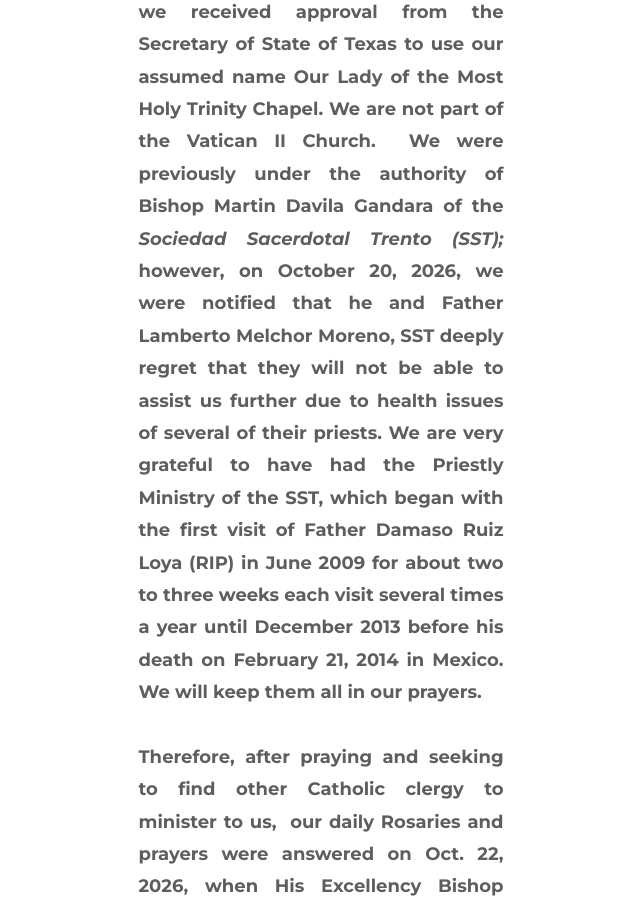
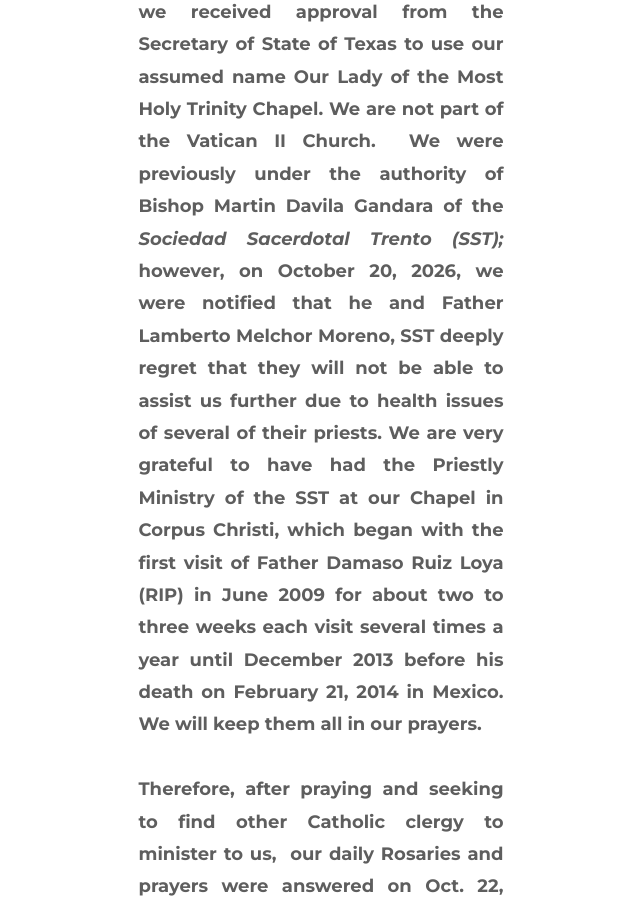
Before and after one commit to ourladymhtchurch/ourladymhtchurch.github.io, a Jekyll site: the page built from about.html, in a window 1280 px wide and 900 px high, scrolled down 794 px. Shown: the whole window, without its empty margins (319-959 px from the left). Built offline with Jekyll 4.4.1, drawn with Linux system fonts in a browser that asks for light colours.

Commit message:
Say the SST's Priestly Ministry was at our Chapel in Corpus Christi on the About page

```diff
--- a/about.html
+++ b/about.html
@@ -11,7 +11,7 @@ description: "About Our Lady of the Most Holy Trinity Chapel, a Traditional Roma
       <img src="{{ '/assets/img/about-mural.jpg' | relative_url }}" alt="Mural of the Most Holy Trinity crowning the Blessed Virgin Mary above the high altar">
       <h2 class="card__heading">Our Lady of the Most Holy Trinity Chapel</h2>
       <div class="rich card__text">
-<p><strong>We were chartered as a Traditional Roman Catholic Church with our legal name of Our Lady of the Most Holy Trinity Church in the state of Texas on May 13, 1993; however, on July 7, 2026, we received approval from the Secretary of State of Texas to use our assumed name Our Lady of the Most Holy Trinity Chapel. We are not part of the Vatican II Church. &nbsp;We were previously under the authority of Bishop Martin Davila Gandara of the </strong><em><strong>Sociedad Sacerdotal Trento (SST); </strong></em><strong>however, on October 20, 2026, we were notified that he and Father Lamberto Melchor Moreno, SST deeply regret that they will not be able to assist us further due to health issues of several of their priests. We are very grateful to have had the Priestly Ministry of the SST, which began with the first visit of Father Damaso Ruiz Loya (RIP) in June 2009 for about two to three weeks each visit several times a year until December 2013 before his death on February 21, 2014 in Mexico. We will keep them all in our prayers.</strong></p>
+<p><strong>We were chartered as a Traditional Roman Catholic Church with our legal name of Our Lady of the Most Holy Trinity Church in the state of Texas on May 13, 1993; however, on July 7, 2026, we received approval from the Secretary of State of Texas to use our assumed name Our Lady of the Most Holy Trinity Chapel. We are not part of the Vatican II Church. &nbsp;We were previously under the authority of Bishop Martin Davila Gandara of the </strong><em><strong>Sociedad Sacerdotal Trento (SST); </strong></em><strong>however, on October 20, 2026, we were notified that he and Father Lamberto Melchor Moreno, SST deeply regret that they will not be able to assist us further due to health issues of several of their priests. We are very grateful to have had the Priestly Ministry of the SST at our Chapel in Corpus Christi, which began with the first visit of Father Damaso Ruiz Loya (RIP) in June 2009 for about two to three weeks each visit several times a year until December 2013 before his death on February 21, 2014 in Mexico. We will keep them all in our prayers.</strong></p>
 <p><br></p>
 <p><strong>Therefore, after praying and seeking to find other Catholic clergy to minister to us, &nbsp;our daily Rosaries and prayers were answered on Oct. 22, 2026, when His Excellency Bishop Mark Anthony Pivarunas, CMRI graciously accepted to help us with Catholic priests beginning on the great Feast of Christ the King on Oct. 25th, and we are most grateful to him! Deo gratias...+</strong></p>
 <p><br></p>
```
